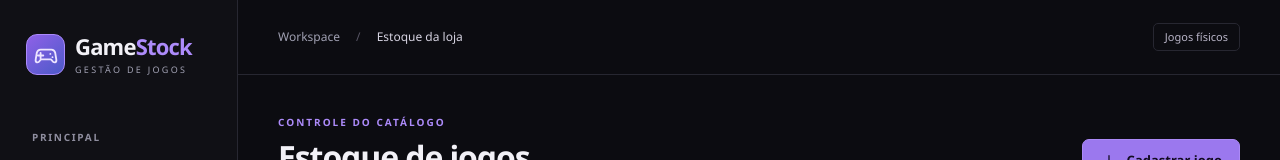
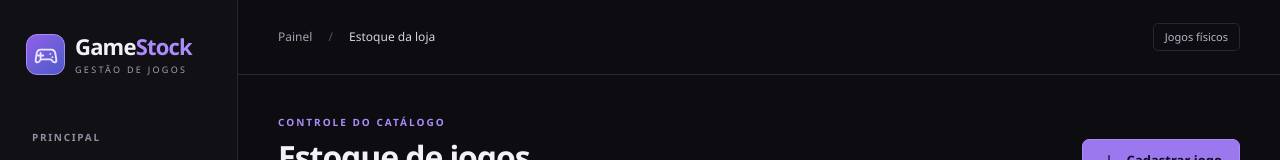
Before and after one commit to EnzoHS09/Game-Stock, a Next.js app in the folder frontend/: page / in a window 1280 px wide. Shown: the top 160 px of the page. Built offline with nearby package versions, Linux system fonts and the light colour scheme; no server answers.

Commit message:
Alteração para a palavra Painel

```diff
--- a/frontend/src/app/layout.jsx
+++ b/frontend/src/app/layout.jsx
@@ -15,7 +15,7 @@ export default function RootLayout({ children }) {
           <Menu />
           <div className="area">
             <header className="barra">
-              <span>Workspace <span className="separador">/</span> <strong>Estoque da loja</strong></span>
+              <span>Painel <span className="separador">/</span> <strong>Estoque da loja</strong></span>
               <span className="etiqueta">Jogos físicos</span>
             </header>
             <main id="conteudo" className="conteudo">{children}</main>
```
